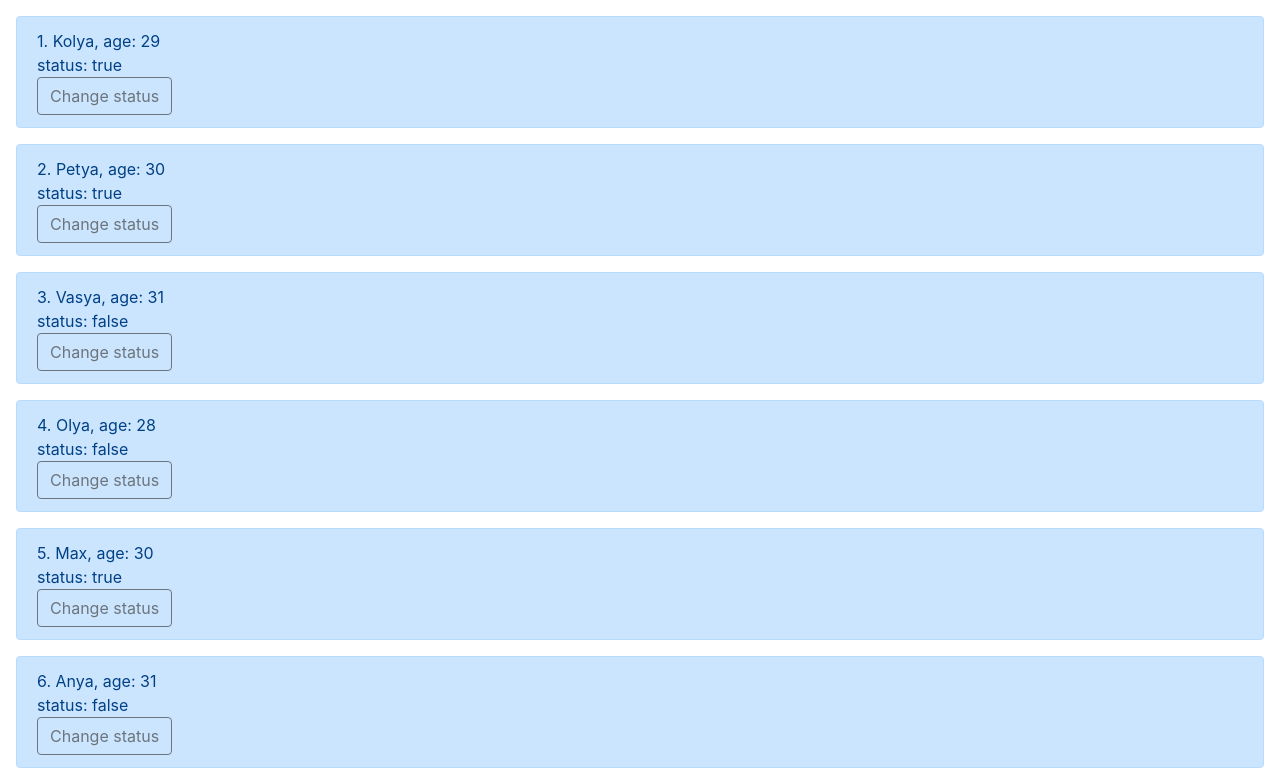
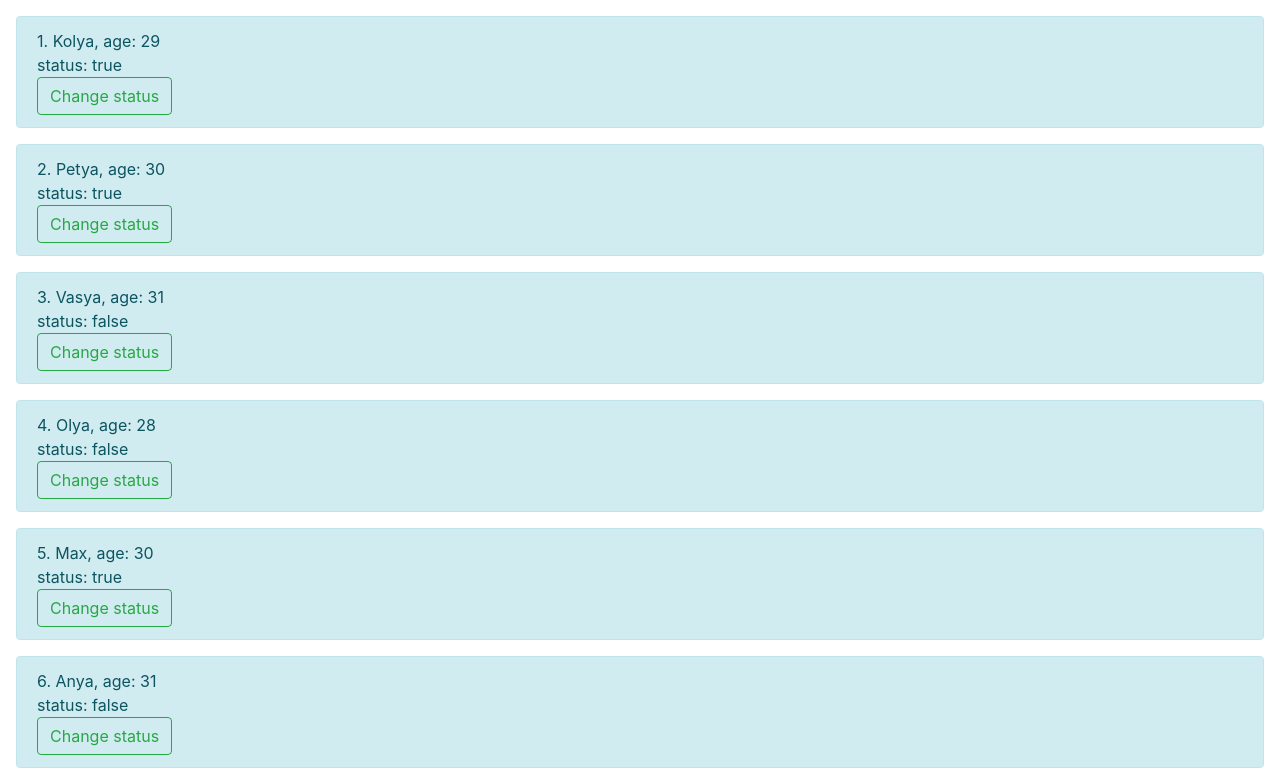
Before and after one commit to romantrynko/lesson_2, a React (Create React App) app: page / in a window 1280 px wide. Shown: the top 782 px of the page. Built offline with nearby package versions, Linux system fonts and the light colour scheme.

Commit message:
just_commit

```diff
--- a/src/App.js
+++ b/src/App.js
@@ -1,7 +1,12 @@
 import './App.css';
 import Users from './data/components/users/Users';
+import {ApiService} from './data/services/apiService';
 
 function App() {
+
+  let api = new ApiService();
+  console.log(api);
+
   return (
     <div>
     <Users/>
--- a/src/data/components/user/User.js
+++ b/src/data/components/user/User.js
@@ -13,11 +13,11 @@ class User extends Component {
     render() {
         let { id, name, age, status } = this.props.user;
         return (
-            <div className="alert alert-primary m-3" role="alert">
+            <div className="alert alert-info m-3" role="alert">
                 {id}. {name}, age: {age}
                 <br/>
                 status: {this.state.userStatus.toString()}
-                <button type="button" className="btn btn-outline-secondary d-flex " onClick={() => {return this.changeStatus(status)}}>Change status</button>
+                <button type="button" className="btn btn-outline-success d-flex " onClick={() => {return this.changeStatus(status)}}>Change status</button>
             </div>
         );
     }
--- /dev/null
+++ b/src/data/services/apiService.js
@@ -0,0 +1,15 @@
+export class ApiService {
+    _url = 'https://jsonplaceholder.typicode.com/users';
+
+    async getAllUsers() {
+        // let users = await fetch(this._url);
+        // let result = users.json();
+        // return result;
+
+        return (await fetch(this._url)).json();
+    }
+
+    async getUserById(id) {
+        return (await fetch(`${this._url}/${id}`)).json();
+    }
+}
```
